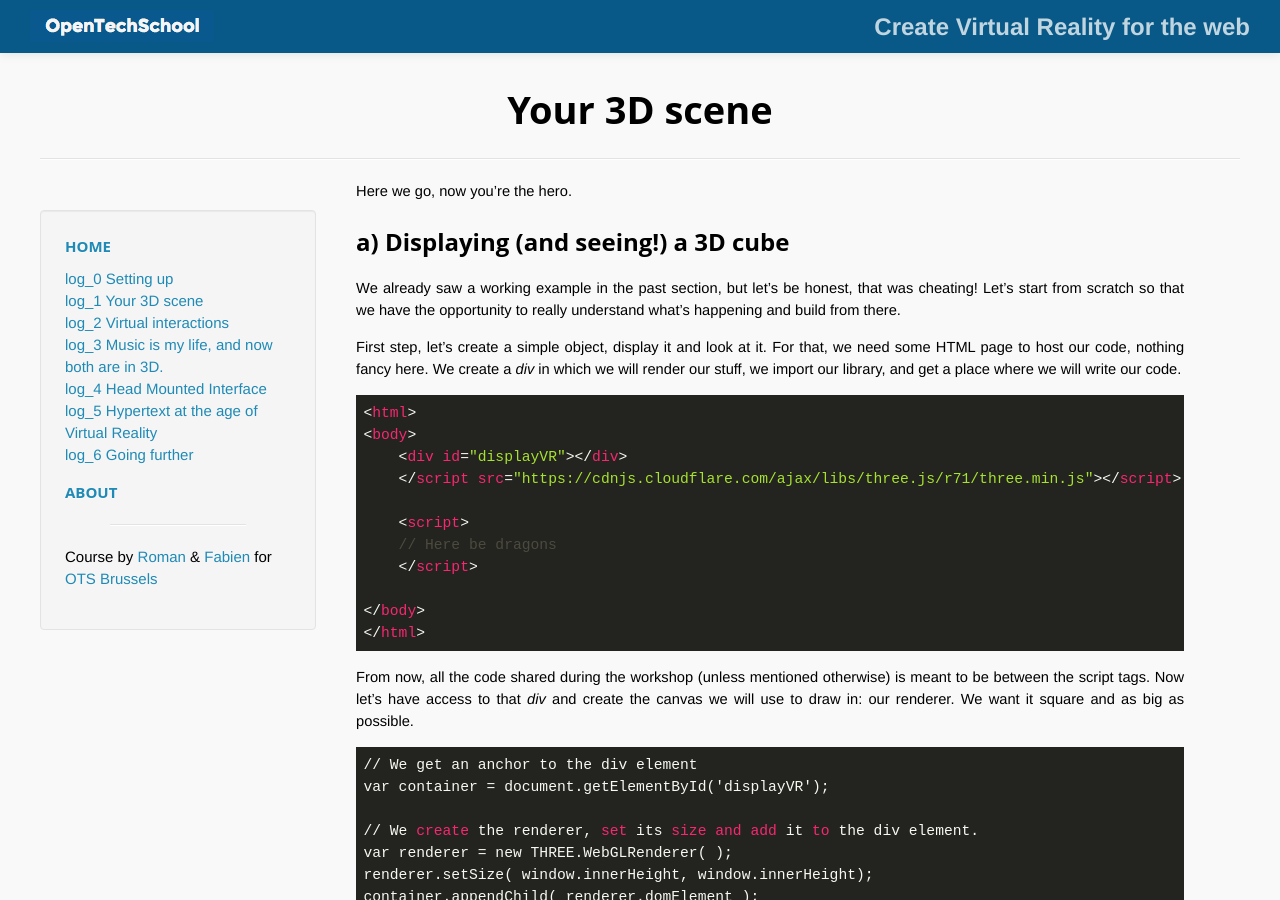
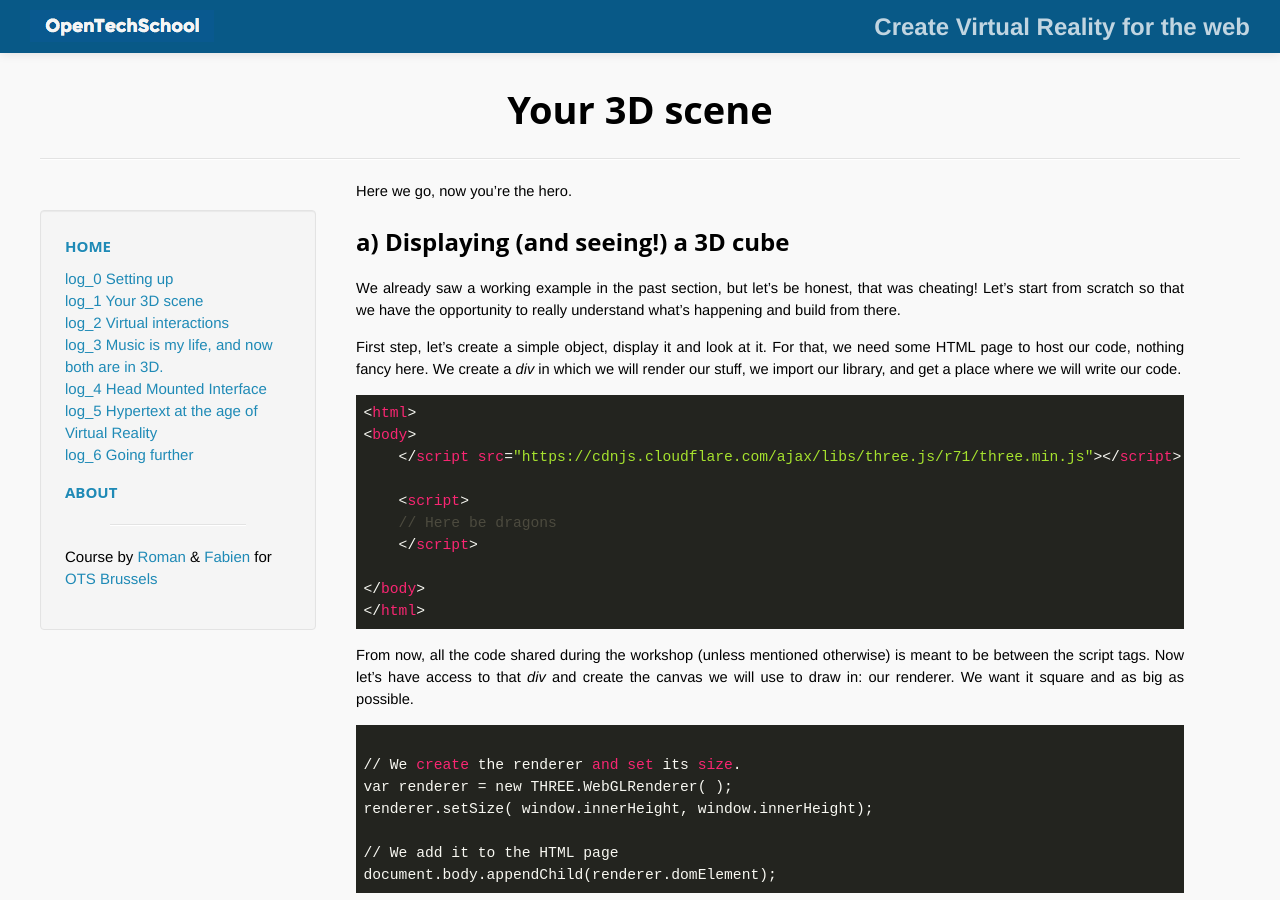
Before and after one commit to OpenTechSchool-Brussels/webVR-for-3D-graphics-and-music, a Jekyll site: the page built from your-3D-scene.markdown, in a window 1280 px wide and 900 px high. Built offline with Jekyll 4.4.1, drawn with Linux system fonts in a browser that asks for light colours; Markdown is read by kramdown in place of the engine named in the settings.

Commit message:
get rid of the need of a div

````diff
--- a/your-3D-scene.markdown
+++ b/your-3D-scene.markdown
@@ -15,7 +15,6 @@ First step, let's create a simple object, display it and look at it. For that, w
 ```html
 <html>
 <body>
-	<div id="displayVR"></div>
 	</script src="https://cdnjs.cloudflare.com/ajax/libs/three.js/r71/three.min.js"></script>
 
 	<script>
@@ -29,13 +28,13 @@ First step, let's create a simple object, display it and look at it. For that, w
 From now, all the code shared during the workshop (unless mentioned otherwise) is meant to be between the script tags. Now let's have access to that *div* and create the canvas we will use to draw in: our renderer. We want it square and as big as possible.
 
 ```javascript
-// We get an anchor to the div element
-var container = document.getElementById('displayVR');
 
-// We create the renderer, set its size and add it to the div element.
+// We create the renderer and set its size.
 var renderer = new THREE.WebGLRenderer( );
 renderer.setSize( window.innerHeight, window.innerHeight);
-container.appendChild( renderer.domElement );
+
+// We add it to the HTML page
+document.body.appendChild(renderer.domElement);
 ```
 
 Hmmm a blank screen... That's a start. Let's introduce the three main players now: what you will see (the cube), who will see it (you, the camera), and where you will see it (the scene). A scene is a scene, and that's already enough. To create a cube, we actually create a mesh and feed it with the structure of a cube (a box of same width, height and depth), as well as display options (its color and if it's filled or just wires). For the camera, we define where we look from (where we are) and where we look at (our focus). And a bunch of other stuff that defines the perspective (the four classics: the field of view -FOV-, its aspect, how near & how far we can see).
````
